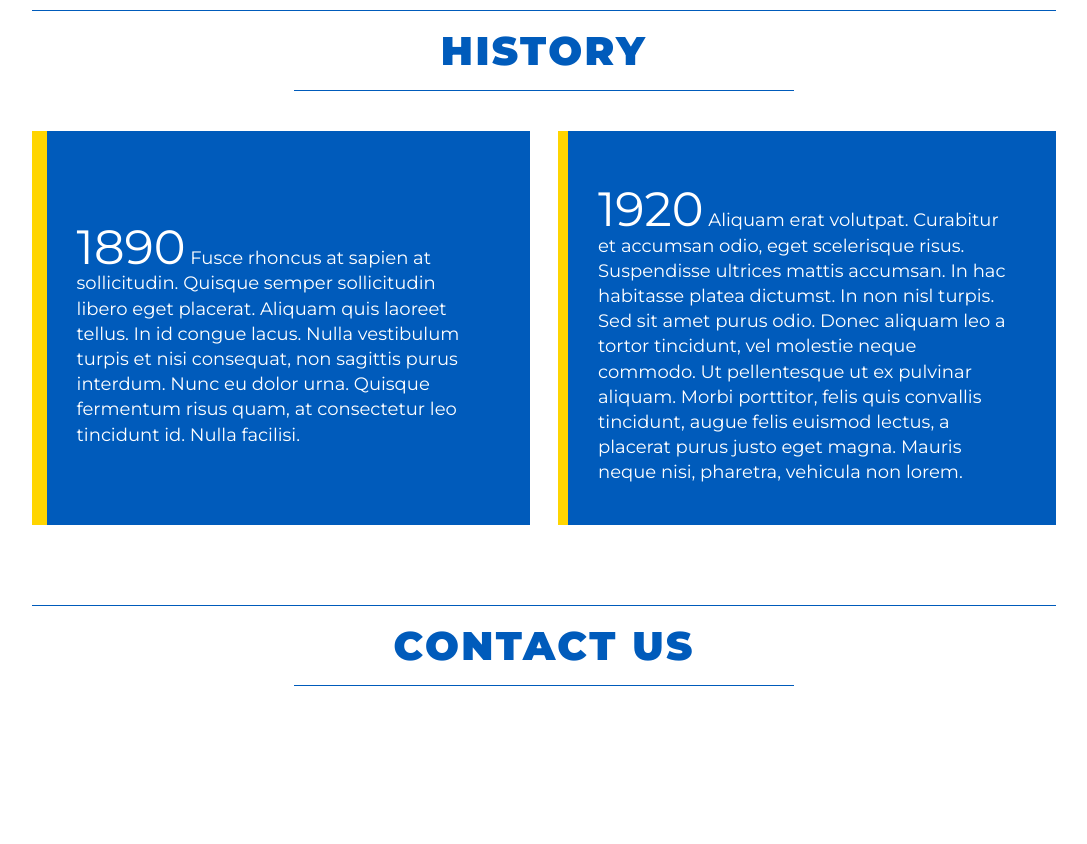
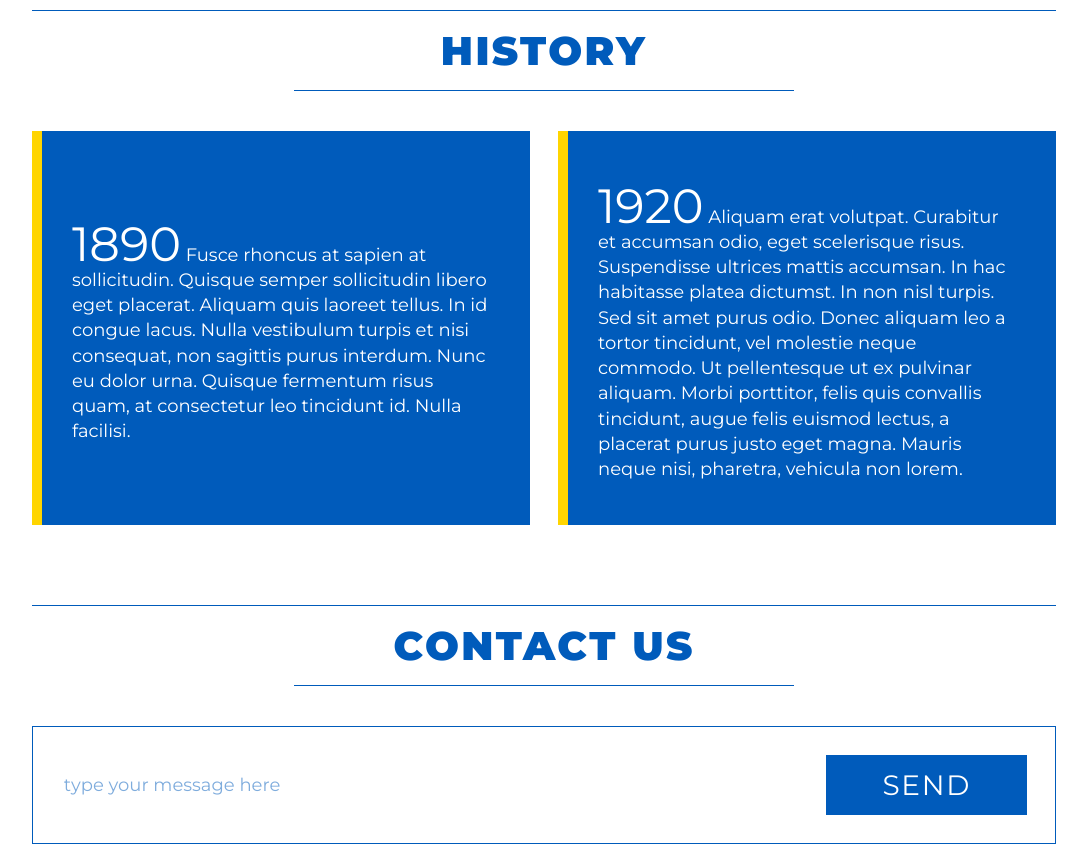
Before and after one commit to LanaRyashchenko/architecture, a plain HTML site: page index.html in a window 1280 px wide. Shown: the part 1000-1844 px from the top of the page, without its empty margins (96-1183 px from the left). Before the commit the page ends 1726 px from the top, so only its background shows below. Drawn offline with Linux system fonts and the light colour scheme.

Commit message:
feat: add contacts us section

```diff
--- a/index.html
+++ b/index.html
@@ -45,9 +45,12 @@
         </section>
         <section class="section contact">
             <h1 class="section_title">contact us</h1>
-            <div class="contact_form">
 
-            </div>
+                <form class="contact_form" action="/action_page.php">
+                    <input type="text" name="message" placeholder="type your message here">
+                    <input type="submit" value="SEND">
+                  </form>
+
         </section>
     </main>
     <footer></footer>
--- a/style.css
+++ b/style.css
@@ -51,6 +51,13 @@ button {
     cursor: pointer;
     color: inherit;
     transition: 1s;
+}
+
+input {
+        padding: 0px;
+        border-width: 0px;
+        border-color: unset;
+
 }
 
 
@@ -166,23 +173,24 @@ border-top: 1px #005BBB solid;
 }
 
 .history_column {
-    flex: 1 0;
+    display: flex;
 	width: 50%;
     background-color: #005BBB;
-    display: flex;
+    height: 394px;
+    position: relative;
     align-items: center;
-    height: 394px;
 }
 
 .history_column::before {
-    content: "";
-
-    width: 100px;
+    content: " ";
+    width: 10px;
     height: 100%;
     background-color: #FFD500;
+    position: absolute;
 }
+
 .text {
-    padding: 67px 40px 40px 30px;
+    padding: 60px 40px 40px 40px;
     color: #FFFFFF;
     font-family: 'Montserrat';
 font-style: normal;
@@ -196,3 +204,40 @@ margin-bottom: 0px;
 span {
     font-size: 48px;
 }
+
+.contact_form {
+    border: 1px solid #005BBB;
+    display: flex;
+    padding: 28px;
+    justify-content: space-between;
+}
+
+input[type=text] {
+    font-family: 'Montserrat';
+font-style: normal;
+font-weight: 400;
+font-size: 18px;
+line-height: 22px;
+text-align: center;
+color: #005BBB;
+width: 23%;
+
+}
+
+input[type=submit] {
+font-family: 'Montserrat';
+font-style: normal;
+font-weight: 400;
+font-size: 28px;
+line-height: 34px;
+text-align: center;
+letter-spacing: 0.06em;
+background: #005BBB;
+color: #FFFFFF;
+padding: 13px 56px;
+}
+
+::placeholder {
+    color: #005BBB;
+    opacity: 0.5;
+  }
```
